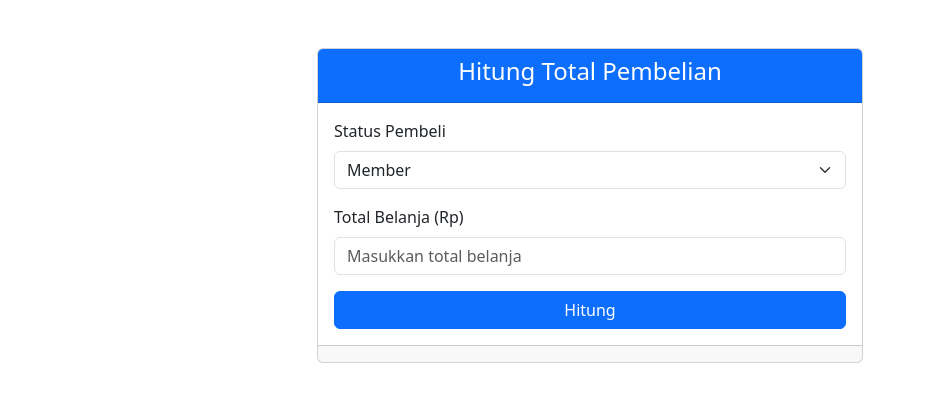
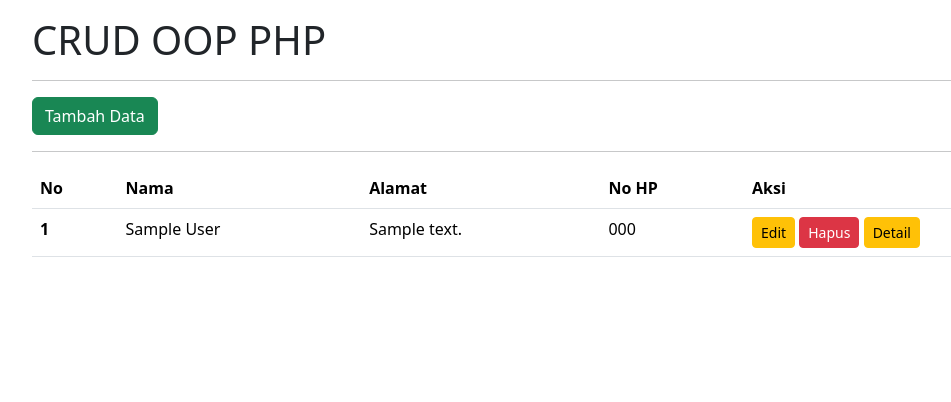
Before and after one commit to ArifMufti7/tugas0028, a PHP site: page / in a window 1280 px wide. Shown: the top 402 px of the page, without its empty margins (50-1001 px from the left). Run offline with PHP 8.4, Linux system fonts and the light colour scheme; tables that the repository leaves empty or names only in its code hold one stand-in row (values such as "Sample post").

Commit message:
Add files via upload

```diff
--- /dev/null
+++ b/database.php
@@ -0,0 +1,56 @@
+<?php
+    class Database{
+        //properti
+        public $host = "localhost";
+        public $username = "root";
+        public $password = "";
+        public $database = "db_php";
+        public $connect;
+
+        function __construct()
+        {
+            $this->connect = mysqli_connect($this->host, $this->username, $this->password);
+            mysqli_select_db($this->connect, $this->database);
+                // pengujian koneksi
+                // if($this->connect->connect_error){
+                //     die ("Koneksi gagal : " . $this->connect->connect_error);
+                // }
+                // echo "Koneksi Berhasil";
+        }
+
+        function tampilData(){
+            $data = mysqli_query($this->connect, "SELECT * FROM tb_users" );
+            $rows = mysqli_fetch_all($data, MYSQLI_ASSOC);
+            // var_dump($rows);
+            return $rows;
+        }
+
+        function tambahData($nama, $alamat, $nohp){
+            mysqli_query($this->connect, "INSERT INTO tb_users VALUE (NULL, '$nama', '$alamat', '$nohp')" );
+        }
+
+        function editData($id){
+            $data = mysqli_query($this->connect, "SELECT * FROM tb_users WHERE id=$id");
+            $rows = mysqli_fetch_all($data, MYSQLI_ASSOC);
+            return $rows;
+        }
+
+        function updateData($id, $nama, $alamat, $nohp){
+            mysqli_query($this->connect, "UPDATE `tb_users` SET `nama` = '$nama ', `alamat` = '$alamat ', `nohp` = '$nohp' WHERE `tb_users`.`id` = '$id'");
+        }
+
+        function hapusData($id){
+            mysqli_query($this->connect, "DELETE FROM tb_users WHERE `tb_users`.`id` = '$id'");
+        }
+
+        public function detail($id) {
+            // Query untuk mengambil data berdasarkan ID
+            $sql = "SELECT * FROM tb_users WHERE id = '$id'"; // Ganti "users" dengan nama tabel Anda
+            $query = $this->connect->query($sql);
+            return $query->fetch_assoc(); // Mengembalikan satu baris data
+        }
+
+
+    }
+
+?>
--- a/index.php
+++ b/index.php
@@ -1,93 +1,76 @@
-<!DOCTYPE html>
+<?php
+include 'database.php';
+$db = new Database;
+?>
+
+<!doctype html>
 <html lang="en">
+  <head>
+    <meta charset="utf-8">
+    <meta name="viewport" content="width=device-width, initial-scale=1">
+    <title>CRUD OOP PHP</title>
+    <link href="https://cdn.jsdelivr.net/npm/bootstrap@5.3.3/dist/css/bootstrap.min.css" rel="stylesheet" integrity="sha384-QWTKZyjpPEjISv5WaRU9OFeRpok6YctnYmDr5pNlyT2bRjXh0JMhjY6hW+ALEwIH" crossorigin="anonymous">
+  </head>
+  <body>
+    <div class="container mt-3">
+        <h1>CRUD OOP PHP</h1>
+        <hr>
 
-<head>
-    <meta charset="UTF-8">
-    <meta name="viewport" content="width=device-width, initial-scale=1.0">
-    <title>Total Pembelian</title>
-    <!-- Bootstrap CSS -->
-    <link href="https://cdn.jsdelivr.net/npm/bootstrap@5.3.0/dist/css/bootstrap.min.css" rel="stylesheet">
-</head>
+        <!-- Notifikasi -->
+        <?php
+        session_start();
+        if (isset($_SESSION['message'])): ?>
+            <div class="alert alert-<?php echo $_SESSION['msg_type']; ?> alert-dismissible fade show" role="alert">
+                <?php echo $_SESSION['message']; ?>
+                <button type="button" class="btn-close" data-bs-dismiss="alert" aria-label="Close"></button>
+            </div>
+        <?php
+            unset($_SESSION['message']); // Hapus pesan setelah ditampilkan
+        endif;
+        ?>
 
-<body>
-    <div class="container mt-5">
-        <div class="row justify-content-center">
-            <div class="col-lg-6">
-                <div class="card">
-                    <div class="card-header bg-primary text-white">
-                        <h4 class="text-center">Hitung Total Pembelian</h4>
-                    </div>
-                    <div class="card-body">
-                        <form action="" method="POST">
-                            <div class="mb-3">
-                                <label for="is_member" class="form-label">Status Pembeli</label>
-                                <select class="form-select" name="is_member" id="is_member" required>
-                                    <option value="1">Member</option>
-                                    <option value="0">Bukan Member</option>
-                                </select>
-                            </div>
-                            <div class="mb-3">
-                                <label for="total_belanja" class="form-label">Total Belanja (Rp)</label>
-                                <input type="number" class="form-control" name="total_belanja" id="total_belanja" placeholder="Masukkan total belanja" required>
-                            </div>
-                            <button type="submit" class="btn btn-primary w-100">Hitung</button>
-                        </form>
-                    </div>
-                    <div class="card-footer">
-                        <?php
-                        if ($_SERVER['REQUEST_METHOD'] == 'POST' && isset($_POST['is_member']) && isset($_POST['total_belanja'])) {
-                            $is_member = $_POST['is_member'];
-                            $total_belanja = $_POST['total_belanja'];
+        <!-- Tombol tambah data  -->
+        <a href="input.php" class="btn btn-success">Tambah Data</a>
+        <hr>
 
-                            // Fungsi untuk menghitung diskon
-                            function hitungDiskon($is_member, $total_belanja)
-                            {
-                                $diskon_member = 0.10; // Diskon 10% untuk member
-                                $diskon = 0;
+        <!-- Tabel untuk menampilkan data user  -->
+        <table class="table table-hover">
+            <thead>
+                <tr>
+                    <th scope="col">No</th>
+                    <th scope="col">Nama</th>
+                    <th scope="col">Alamat</th>
+                    <th scope="col">No HP</th>
+                    <th scope="col">Aksi</th>
+                </tr>
+            </thead>
+            <tbody>
+                <?php
+                    $nomor = 1;
+                    foreach ($db->tampilData() as $dataUser) {
+                ?>
+                <tr>
+                    <th scope="row"><?php echo $nomor++; ?></th>
+                    <td><?php echo $dataUser['nama']; ?></td>
+                    <td><?php echo $dataUser['alamat']; ?></td>
+                    <td><?php echo $dataUser['nohp']; ?></td>
+                    <td>
+                        <a href="edit.php?id=<?php echo $dataUser['id'] ?>" class="btn btn-warning btn-sm">Edit</a>
+                        <!-- Tambahkan konfirmasi sebelum hapus -->
+                        <a href="proses.php?id=<?php echo $dataUser['id'] ?>&aksi=hapus"
+   class="btn btn-danger btn-sm"
+   onclick="return confirm('Apakah Anda yakin ingin menghapus data ini?');">Hapus</a>
+   <a href="detail.php?id=<?php echo $dataUser['id'] ?>" class="btn btn-warning btn-sm">Detail</a>
 
-                                if ($is_member) {
-                                    // Jika pembeli adalah member
-                                    if ($total_belanja >= 500000) {
-                                        $diskon = $diskon_member + 0.10; // Tambah potongan 10%
-                                    } elseif ($total_belanja >= 300000) {
-                                        $diskon = $diskon_member + 0.05; // Tambah potongan 5%
-                                    } else {
-                                        $diskon = $diskon_member; // Hanya diskon member 10%
-                                    }
-                                } else {
-                                    // Jika pembeli bukan member
-                                    if ($total_belanja >= 500000) {
-                                        $diskon = 0.10; // Diskon 10% untuk non-member
-                                    }
-                                }
-
-                                return $diskon;
-                            }
-
-                            // Fungsi untuk menghitung total harga setelah diskon
-                            function hitungTotalHarga($total_belanja, $diskon)
-                            {
-                                return $total_belanja - ($total_belanja * $diskon);
-                            }
-
-                            // Hitung diskon dan total harga
-                            $diskon = hitungDiskon($is_member, $total_belanja);
-                            $total_harga = hitungTotalHarga($total_belanja, $diskon);
-                            $jumlah_diskon = $total_belanja * $diskon;
-
-                            // Menampilkan hasil
-                            echo "<div class='alert alert-info'>Kamu Mendapat Diskon: Rp " . number_format($jumlah_diskon, 2, ',', '.') . "</div>";
-                            echo "<div class='alert alert-success'>Total Bayar: Rp " . number_format($total_harga, 2, ',', '.') . "</div>";
-                        }
-                        ?>
-                    </div>
-                </div>
-            </div>
-        </div>
+                    </td>
+                </tr>
+                <?php
+                }
+                ?>
+            </tbody>
+        </table>
     </div>
 
-    <!-- Bootstrap JS -->
-    <script src="https://cdn.jsdelivr.net/npm/bootstrap@5.3.0/dist/js/bootstrap.bundle.min.js"></script>
-</body>
-
+    <script src="https://cdn.jsdelivr.net/npm/bootstrap@5.3.3/dist/js/bootstrap.bundle.min.js" integrity="sha384-YvpcrYf0tY3lHB60NNkmXc5s9fDVZLESaAA55NDzOxhy9GkcIdslK1eN7N6jIeHz" crossorigin="anonymous"></script>
+  </body>
 </html>
```
Also changed, not shown: detail.php (added, +48 -0 lines), edit.php (added, +50 -0 lines), input.php (added, +35 -0 lines), proses.php (added, +28 -0 lines).
